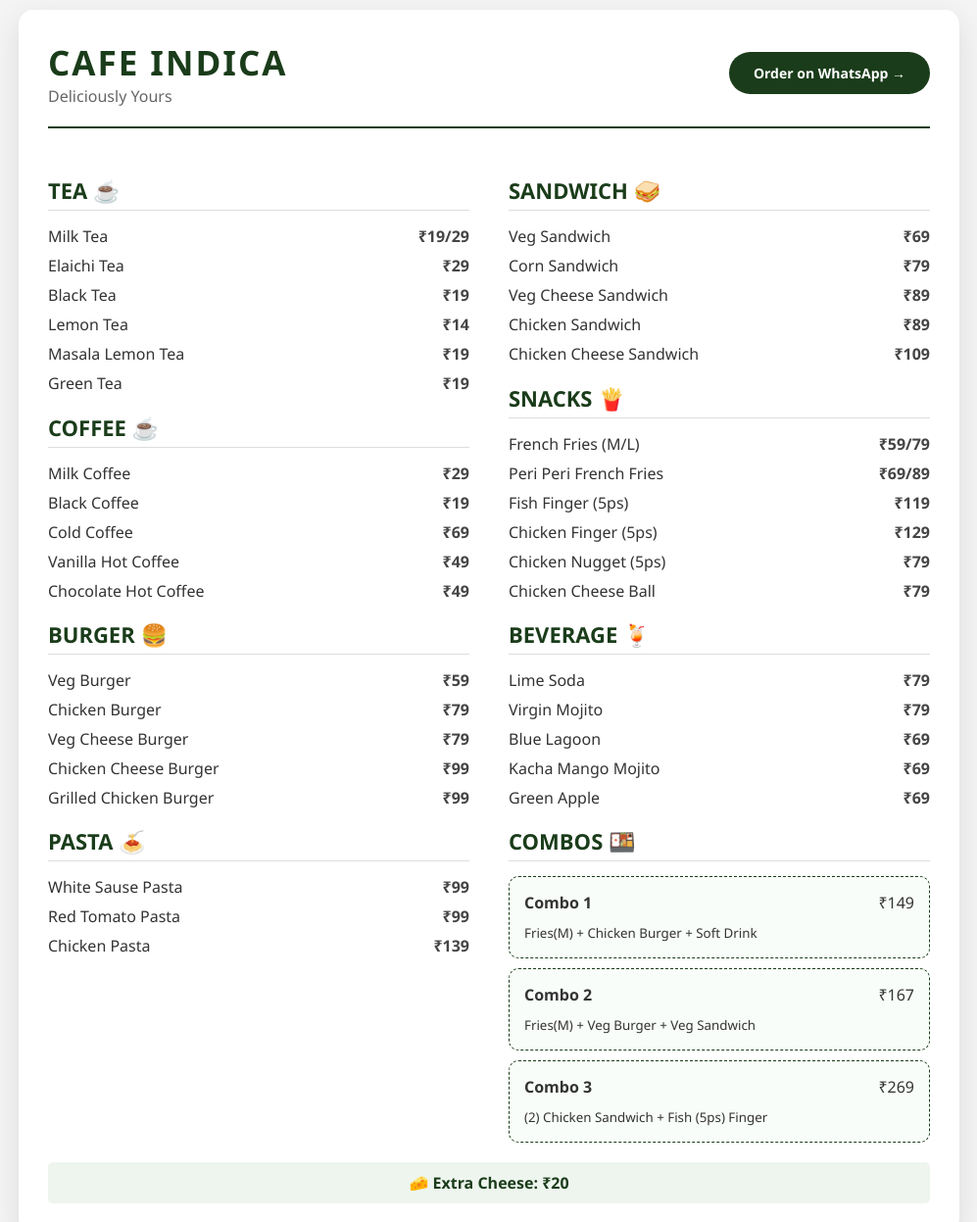
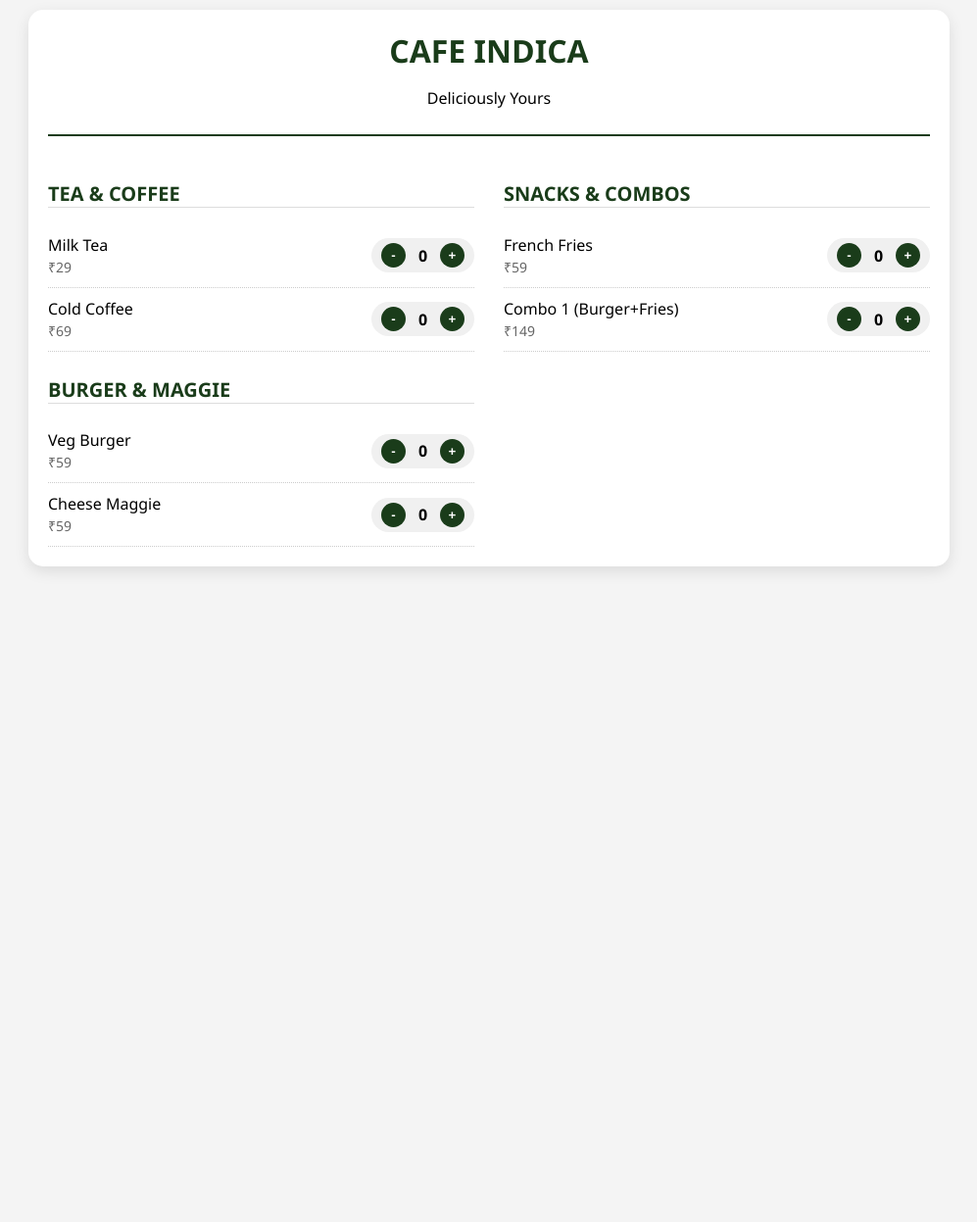
Before and after one commit to abhaybasfore65-arch/Cafe-Indica-, a plain HTML site: page index.html in a window 1280 px wide. Shown: the top 1247 px of the page at 98% size, without its empty margins (141-1138 px from the left). After the commit the page ends 800 px from the top, so only its background shows below. Drawn offline with Linux system fonts and the light colour scheme.

Commit message:
Update index.html

```diff
--- a/index.html
+++ b/index.html
@@ -3,210 +3,249 @@
 <head>
     <meta charset="UTF-8">
     <meta name="viewport" content="width=device-width, initial-scale=1.0">
-    <title>Cafe Indica - Complete Menu</title>
+    <title>Cafe Indica - Order Online</title>
     <style>
         :root {
             --primary-green: #1a3c1a;
-            --bg-light: #fdfdfd;
-            --accent-gold: #c5a059;
+            --light-bg: #fdfdfd;
         }
 
         body {
-            font-family: 'Segoe UI', sans-serif;
+            font-family: 'Segoe UI', Tahoma, Geneva, Verdana, sans-serif;
             background-color: #f4f4f4;
             margin: 0;
             padding: 10px;
-            color: #333;
+            padding-bottom: 100px; /* Cart ke liye space */
         }
 
         .main-container {
             max-width: 900px;
             margin: 0 auto;
             background: white;
-            padding: 30px;
+            padding: 20px;
             border-radius: 15px;
-            box-shadow: 0 10px 30px rgba(0,0,0,0.1);
+            box-shadow: 0 5px 15px rgba(0,0,0,0.1);
         }
 
-        /* Top Header */
-        .header {
-            display: flex;
-            justify-content: space-between;
-            align-items: center;
+        header {
+            text-align: center;
             border-bottom: 2px solid var(--primary-green);
-            padding-bottom: 20px;
-            margin-bottom: 30px;
+            margin-bottom: 20px;
+            padding-bottom: 10px;
         }
 
-        .brand h1 {
-            color: var(--primary-green);
-            margin: 0;
-            font-size: 35px;
-            text-transform: uppercase;
-            letter-spacing: 2px;
-        }
+        h1 { color: var(--primary-green); margin: 0; text-transform: uppercase; }
 
-        .order-btn {
-            background: var(--primary-green);
-            color: white;
-            padding: 12px 25px;
-            border-radius: 30px;
-            text-decoration: none;
-            font-weight: bold;
-            font-size: 14px;
-        }
-
-        /* Menu Grid */
         .menu-grid {
             display: grid;
             grid-template-columns: 1fr 1fr;
-            gap: 40px;
+            gap: 30px;
         }
 
         .category h2 {
             color: var(--primary-green);
-            font-size: 22px;
             border-bottom: 1px solid #ddd;
-            padding-bottom: 5px;
-            margin-bottom: 15px;
+            font-size: 20px;
+            margin-top: 25px;
+        }
+
+        /* Item Row Styling */
+        .menu-item {
+            display: flex;
+            justify-content: space-between;
+            align-items: center;
+            padding: 10px 0;
+            border-bottom: 1px dotted #ccc;
+        }
+
+        .item-info { flex: 1; }
+        .item-name { font-weight: 500; display: block; }
+        .item-price { color: #666; font-size: 14px; }
+
+        /* Plus Minus Controls */
+        .controls {
             display: flex;
             align-items: center;
             gap: 10px;
+            background: #f0f0f0;
+            padding: 5px 10px;
+            border-radius: 20px;
         }
 
-        .menu-item {
+        .btn-qty {
+            background: var(--primary-green);
+            color: white;
+            border: none;
+            width: 25px;
+            height: 25px;
+            border-radius: 50%;
+            cursor: pointer;
+            font-weight: bold;
+        }
+
+        .qty-val { font-weight: bold; min-width: 15px; text-align: center; }
+
+        /* Floating Cart Bar */
+        .cart-bar {
+            position: fixed;
+            bottom: 20px;
+            left: 50%;
+            transform: translateX(-50%);
+            width: 90%;
+            max-width: 500px;
+            background: var(--primary-green);
+            color: white;
+            padding: 15px 25px;
+            border-radius: 50px;
             display: flex;
             justify-content: space-between;
-            margin-bottom: 8px;
-            font-size: 16px;
+            align-items: center;
+            box-shadow: 0 10px 25px rgba(0,0,0,0.3);
+            display: none; /* Initially hidden */
+            z-index: 1000;
         }
 
-        .item-name { font-weight: 500; }
-        .item-price { font-weight: bold; color: #444; }
-
-        .combo-box {
-            background: #f9fdf9;
-            border: 1px dashed var(--primary-green);
-            padding: 15px;
-            border-radius: 10px;
-            margin-top: 10px;
+        .order-now-btn {
+            background: white;
+            color: var(--primary-green);
+            border: none;
+            padding: 8px 20px;
+            border-radius: 20px;
+            font-weight: bold;
+            cursor: pointer;
         }
 
-        .extra-cheese {
-            text-align: center;
-            font-weight: bold;
-            color: var(--primary-green);
-            margin-top: 20px;
-            padding: 10px;
-            background: #eef5ee;
-            border-radius: 5px;
-        }
-
-        /* Mobile Responsive */
         @media (max-width: 700px) {
             .menu-grid { grid-template-columns: 1fr; }
-            .header { flex-direction: column; text-align: center; gap: 15px; }
         }
     </style>
 </head>
 <body>
 
 <div class="main-container">
-    <header class="header">
-        <div class="brand">
+    <header>
         <h1>Cafe Indica</h1>
-            <p style="margin:0; color:#666;">Deliciously Yours</p>
-        </div>
-        <a href="#" class="order-btn">Order on WhatsApp &rarr;</a>
+        <p>Deliciously Yours</p>
     </header>
 
-    <div class="menu-grid">
+    <div class="menu-grid" id="menu-content">
         <div class="column">
             <div class="category">
-                <h2>TEA ☕</h2>
-                <div class="menu-item"><span class="item-name">Milk Tea</span><span class="item-price">₹19/29</span></div>
-                <div class="menu-item"><span class="item-name">Elaichi Tea</span><span class="item-price">₹29</span></div>
-                <div class="menu-item"><span class="item-name">Black Tea</span><span class="item-price">₹19</span></div>
-                <div class="menu-item"><span class="item-name">Lemon Tea</span><span class="item-price">₹14</span></div>
-                <div class="menu-item"><span class="item-name">Masala Lemon Tea</span><span class="item-price">₹19</span></div>
-                <div class="menu-item"><span class="item-name">Green Tea</span><span class="item-price">₹19</span></div>
+                <h2>TEA & COFFEE</h2>
+                <div class="menu-item" data-name="Milk Tea" data-price="29">
+                    <div class="item-info">
+                        <span class="item-name">Milk Tea</span>
+                        <span class="item-price">₹29</span>
+                    </div>
+                    <div class="controls">
+                        <button class="btn-qty minus">-</button>
+                        <span class="qty-val">0</span>
+                        <button class="btn-qty plus">+</button>
+                    </div>
+                </div>
+                <div class="menu-item" data-name="Cold Coffee" data-price="69">
+                    <div class="item-info"><span class="item-name">Cold Coffee</span><span class="item-price">₹69</span></div>
+                    <div class="controls"><button class="btn-qty minus">-</button><span class="qty-val">0</span><button class="btn-qty plus">+</button></div>
+                </div>
             </div>
 
             <div class="category">
-                <h2>COFFEE ☕</h2>
-                <div class="menu-item"><span class="item-name">Milk Coffee</span><span class="item-price">₹29</span></div>
-                <div class="menu-item"><span class="item-name">Black Coffee</span><span class="item-price">₹19</span></div>
-                <div class="menu-item"><span class="item-name">Cold Coffee</span><span class="item-price">₹69</span></div>
-                <div class="menu-item"><span class="item-name">Vanilla Hot Coffee</span><span class="item-price">₹49</span></div>
-                <div class="menu-item"><span class="item-name">Chocolate Hot Coffee</span><span class="item-price">₹49</span></div>
+                <h2>BURGER & MAGGIE</h2>
+                <div class="menu-item" data-name="Veg Burger" data-price="59">
+                    <div class="item-info"><span class="item-name">Veg Burger</span><span class="item-price">₹59</span></div>
+                    <div class="controls"><button class="btn-qty minus">-</button><span class="qty-val">0</span><button class="btn-qty plus">+</button></div>
                 </div>
-
-            <div class="category">
-                <h2>BURGER 🍔</h2>
-                <div class="menu-item"><span class="item-name">Veg Burger</span><span class="item-price">₹59</span></div>
-                <div class="menu-item"><span class="item-name">Chicken Burger</span><span class="item-price">₹79</span></div>
-                <div class="menu-item"><span class="item-name">Veg Cheese Burger</span><span class="item-price">₹79</span></div>
-                <div class="menu-item"><span class="item-name">Chicken Cheese Burger</span><span class="item-price">₹99</span></div>
-                <div class="menu-item"><span class="item-name">Grilled Chicken Burger</span><span class="item-price">₹99</span></div>
+                <div class="menu-item" data-name="Cheese Maggie" data-price="59">
+                    <div class="item-info"><span class="item-name">Cheese Maggie</span><span class="item-price">₹59</span></div>
+                    <div class="controls"><button class="btn-qty minus">-</button><span class="qty-val">0</span><button class="btn-qty plus">+</button></div>
                 </div>
-
-            <div class="category">
-                <h2>PASTA 🍝</h2>
-                <div class="menu-item"><span class="item-name">White Sause Pasta</span><span class="item-price">₹99</span></div>
-                <div class="menu-item"><span class="item-name">Red Tomato Pasta</span><span class="item-price">₹99</span></div>
-                <div class="menu-item"><span class="item-name">Chicken Pasta</span><span class="item-price">₹139</span></div>
             </div>
         </div>
 
         <div class="column">
             <div class="category">
-                <h2>SANDWICH 🥪</h2>
-                <div class="menu-item"><span class="item-name">Veg Sandwich</span><span class="item-price">₹69</span></div>
-                <div class="menu-item"><span class="item-name">Corn Sandwich</span><span class="item-price">₹79</span></div>
-                <div class="menu-item"><span class="item-name">Veg Cheese Sandwich</span><span class="item-price">₹89</span></div>
-                <div class="menu-item"><span class="item-name">Chicken Sandwich</span><span class="item-price">₹89</span></div>
-                <div class="menu-item"><span class="item-name">Chicken Cheese Sandwich</span><span class="item-price">₹109</span></div>
+                <h2>SNACKS & COMBOS</h2>
+                <div class="menu-item" data-name="French Fries" data-price="59">
+                    <div class="item-info"><span class="item-name">French Fries</span><span class="item-price">₹59</span></div>
+                    <div class="controls"><button class="btn-qty minus">-</button><span class="qty-val">0</span><button class="btn-qty plus">+</button></div>
                 </div>
-
-            <div class="category">
-                <h2>SNACKS 🍟</h2>
-                <div class="menu-item"><span class="item-name">French Fries (M/L)</span><span class="item-price">₹59/79</span></div>
-                <div class="menu-item"><span class="item-name">Peri Peri French Fries</span><span class="item-price">₹69/89</span></div>
-                <div class="menu-item"><span class="item-name">Fish Finger (5ps)</span><span class="item-price">₹119</span></div>
-                <div class="menu-item"><span class="item-name">Chicken Finger (5ps)</span><span class="item-price">₹129</span></div>
-                <div class="menu-item"><span class="item-name">Chicken Nugget (5ps)</span><span class="item-price">₹79</span></div>
-                <div class="menu-item"><span class="item-name">Chicken Cheese Ball</span><span class="item-price">₹79</span></div>
+                <div class="menu-item" data-name="Combo 1" data-price="149">
+                    <div class="item-info"><span class="item-name">Combo 1 (Burger+Fries)</span><span class="item-price">₹149</span></div>
+                    <div class="controls"><button class="btn-qty minus">-</button><span class="qty-val">0</span><button class="btn-qty plus">+</button></div>
                 </div>
-
-            <div class="category">
-                <h2>BEVERAGE 🍹</h2>
-                <div class="menu-item"><span class="item-name">Lime Soda</span><span class="item-price">₹79</span></div>
-                <div class="menu-item"><span class="item-name">Virgin Mojito</span><span class="item-price">₹79</span></div>
-                <div class="menu-item"><span class="item-name">Blue Lagoon</span><span class="item-price">₹69</span></div>
-                <div class="menu-item"><span class="item-name">Kacha Mango Mojito</span><span class="item-price">₹69</span></div>
-                <div class="menu-item"><span class="item-name">Green Apple</span><span class="item-price">₹69</span></div>
-            </div>
-
-            <div class="category">
-                <h2>COMBOS 🍱</h2>
-                <div class="combo-box">
-                    <div class="menu-item"><strong>Combo 1</strong><span>₹149</span></div>
-                    <small>Fries(M) + Chicken Burger + Soft Drink</small>
-                </div>
-                <div class="combo-box">
-                    <div class="menu-item"><strong>Combo 2</strong><span>₹167</span></div>
-                    <small>Fries(M) + Veg Burger + Veg Sandwich</small>
-                </div>
-                <div class="combo-box">
-                    <div class="menu-item"><strong>Combo 3</strong><span>₹269</span></div>
-                    <small>(2) Chicken Sandwich + Fish (5ps) Finger</small>
             </div>
         </div>
     </div>
 </div>
 
-    <div class="extra-cheese">🧀 Extra Cheese: ₹20</div>
+<div class="cart-bar" id="cartBar">
+    <div>
+        <span id="totalItems">0</span> Items | <span id="totalPrice">₹0</span>
     </div>
+    <button class="order-now-btn" onclick="sendWhatsApp()">Order on WhatsApp &rarr;</button>
+</div>
+
+<script>
+    let cart = {};
+    const whatsappNumber = "918697781622";
+
+    document.querySelectorAll('.btn-qty').forEach(button => {
+        button.addEventListener('click', function() {
+            const itemElement = this.closest('.menu-item');
+            const name = itemElement.getAttribute('data-name');
+            const price = parseInt(itemElement.getAttribute('data-price'));
+            const qtyDisplay = itemElement.querySelector('.qty-val');
+
+            if (!cart[name]) cart[name] = { price: price, qty: 0 };
+
+            if (this.classList.contains('plus')) {
+                cart[name].qty++;
+            } else if (this.classList.contains('minus') && cart[name].qty > 0) {
+                cart[name].qty--;
+            }
+
+            qtyDisplay.innerText = cart[name].qty;
+            updateCartBar();
+        });
+    });
+
+    function updateCartBar() {
+        let totalQty = 0;
+        let totalPrice = 0;
+
+        for (let key in cart) {
+            totalQty += cart[key].qty;
+            totalPrice += (cart[key].qty * cart[key].price);
+        }
+
+        const cartBar = document.getElementById('cartBar');
+        if (totalQty > 0) {
+            cartBar.style.display = 'flex';
+            document.getElementById('totalItems').innerText = totalQty;
+            document.getElementById('totalPrice').innerText = '₹' + totalPrice;
+        } else {
+            cartBar.style.display = 'none';
+        }
+    }
+
+    function sendWhatsApp() {
+        let message = "Hello Cafe Indica, I want to order:\n\n";
+        let grandTotal = 0;
+
+        for (let key in cart) {
+            if (cart[key].qty > 0) {
+                let itemTotal = cart[key].qty * cart[key].price;
+                message += `✅ ${key} x ${cart[key].qty} = ₹${itemTotal}\n`;
+                grandTotal += itemTotal;
+            }
+        }
+
+        message += `\n*Total Amount: ₹${grandTotal}*`;
+
+        const encodedMessage = encodeURIComponent(message);
+        window.open(`https://wa.me/${whatsappNumber}?text=${encodedMessage}`, '_blank');
+    }
+</script>
 
 </body>
 </html>
```
Lines whose indentation alone changed are shown as unchanged.
